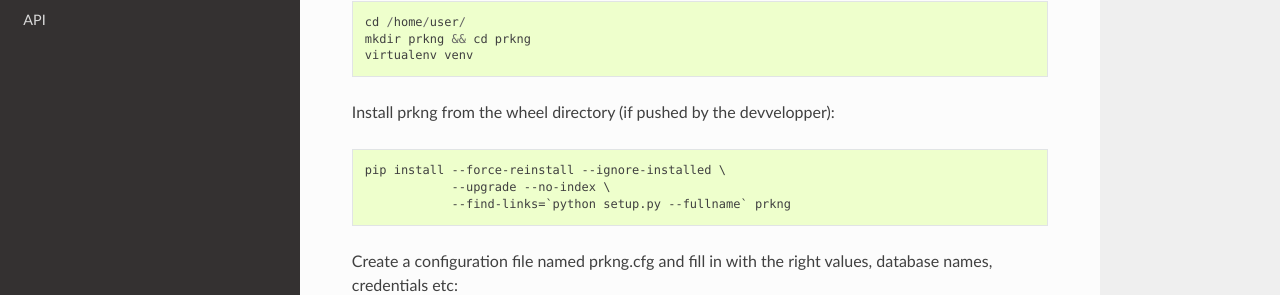
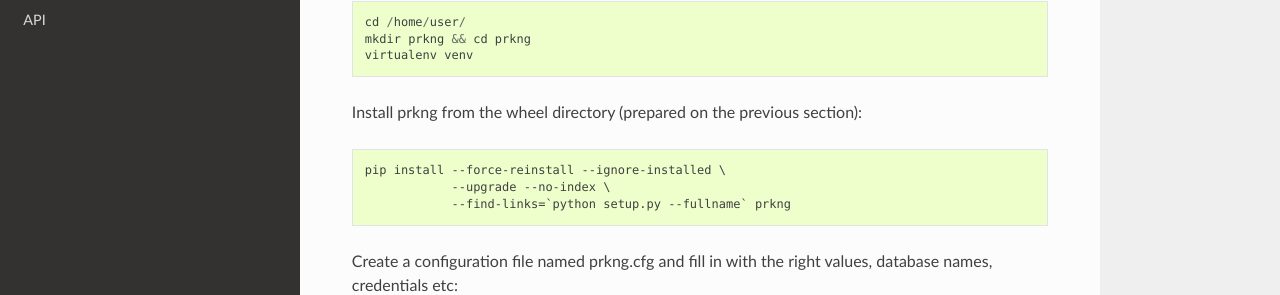
Before and after one commit to prkng/api, a Sphinx documentation site: the page built from doc/index.rst, in a window 1280 px wide and 900 px high, scrolled down 2886 px. Shown: the part 155-450 px from the top of the window. Built offline with Sphinx 7.4.7 and the Read the Docs theme 2.0.0, drawn with Linux system fonts in a browser that asks for light colours.

Commit message:
doc: update

```diff
--- a/doc/index.rst
+++ b/doc/index.rst
@@ -153,7 +153,7 @@ Prepare a virtual python environnement::
     mkdir prkng && cd prkng
     virtualenv venv
 
-Install prkng from the wheel directory (if pushed by the devvelopper)::
+Install prkng from the wheel directory (prepared on the previous section)::
 
     pip install --force-reinstall --ignore-installed \
                 --upgrade --no-index \
```
